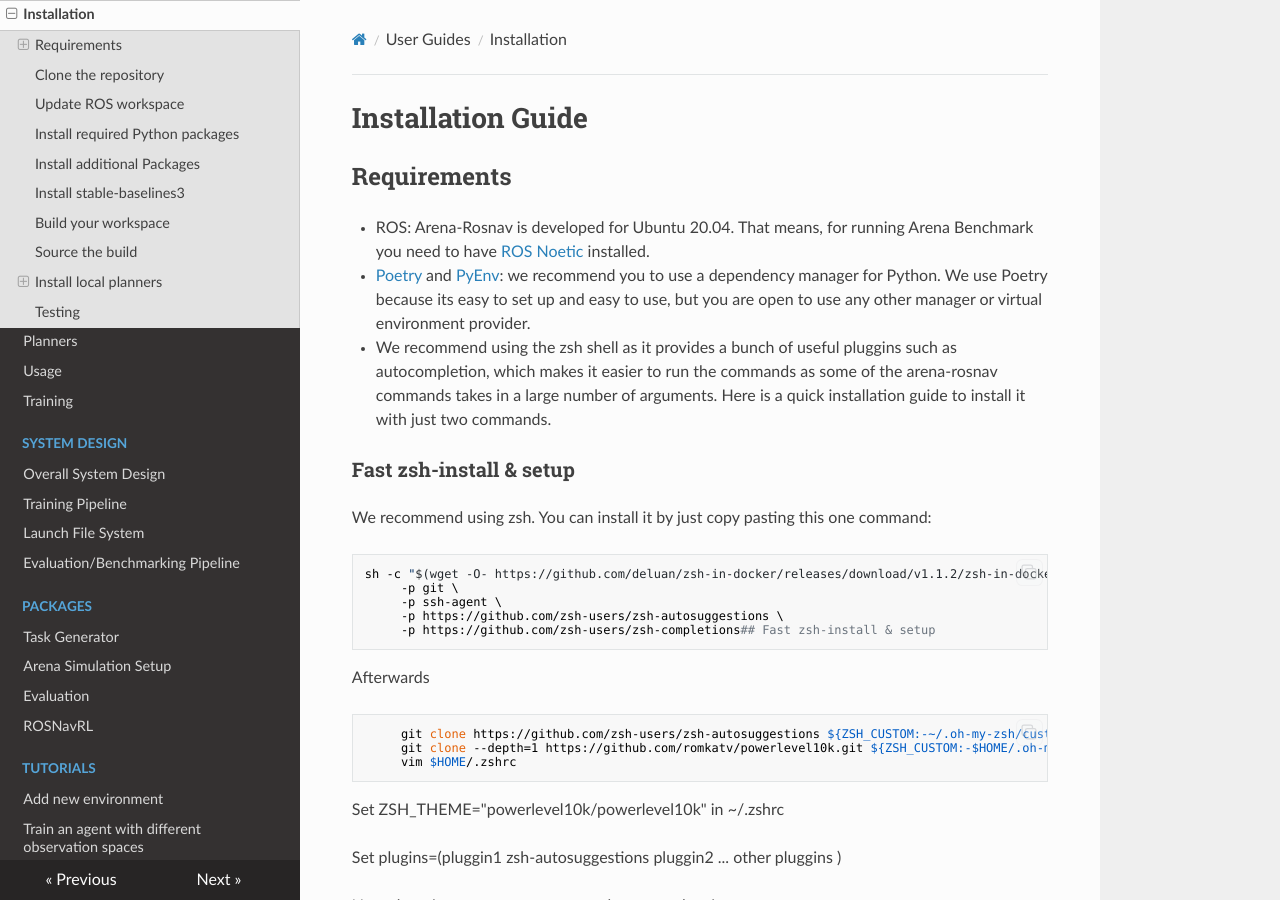
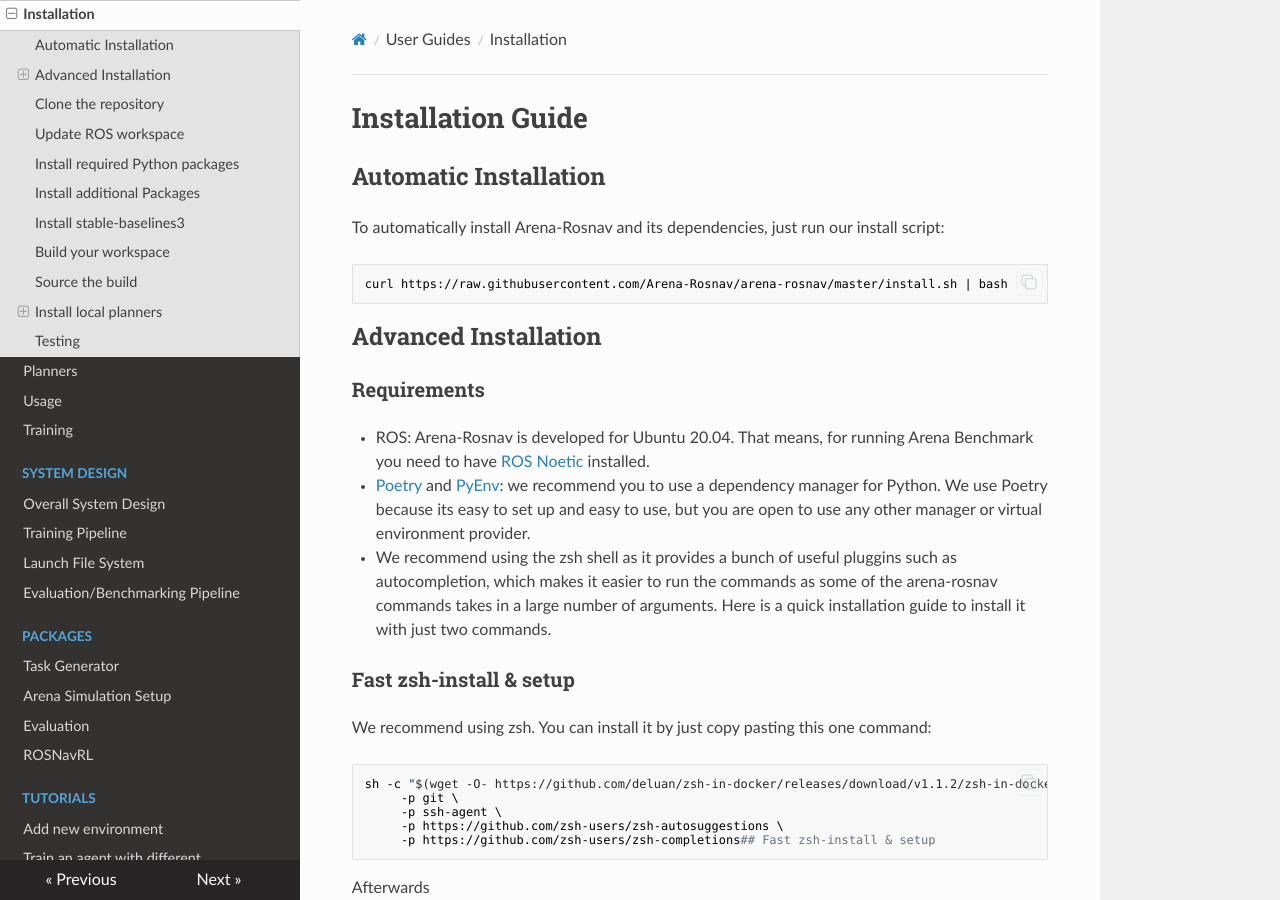
Before and after one commit to Arena-Rosnav/.github, an MkDocs documentation site: the page built from docs/user_guides/installation.md, in a window 1280 px wide and 900 px high. Built offline with MkDocs 1.6.1, drawn with Linux system fonts in a browser that asks for light colours; nearby versions of some CDN libraries; comment, search, counter and statistics services are not loaded.

Commit message:
Update installation.md to include install scrip
Should only be merged AFTER the install script is merged into the repo, so the githubusercontent link works.

````diff
--- a/docs/user_guides/installation.md
+++ b/docs/user_guides/installation.md
@@ -1,6 +1,14 @@
 # Installation Guide
 
-## Requirements
+## Automatic Installation
+To automatically install Arena-Rosnav and its dependencies, just run our install script:
+```bash
+curl https://raw.githubusercontent.com/Arena-Rosnav/arena-rosnav/master/install.sh | bash
+```
+
+## Advanced Installation
+
+### Requirements
 
 - ROS: Arena-Rosnav is developed for Ubuntu 20.04. That means, for running Arena Benchmark you need to have [ROS Noetic](http://wiki.ros.org/noetic/Installation) installed.
 - [Poetry](https://python-poetry.org/) and [PyEnv](https://github.com/pyenv/pyenv): we recommend you to use a dependency manager for Python. We use Poetry because its easy to set up and easy to use, but you are open to use any other manager or virtual environment provider.
````
